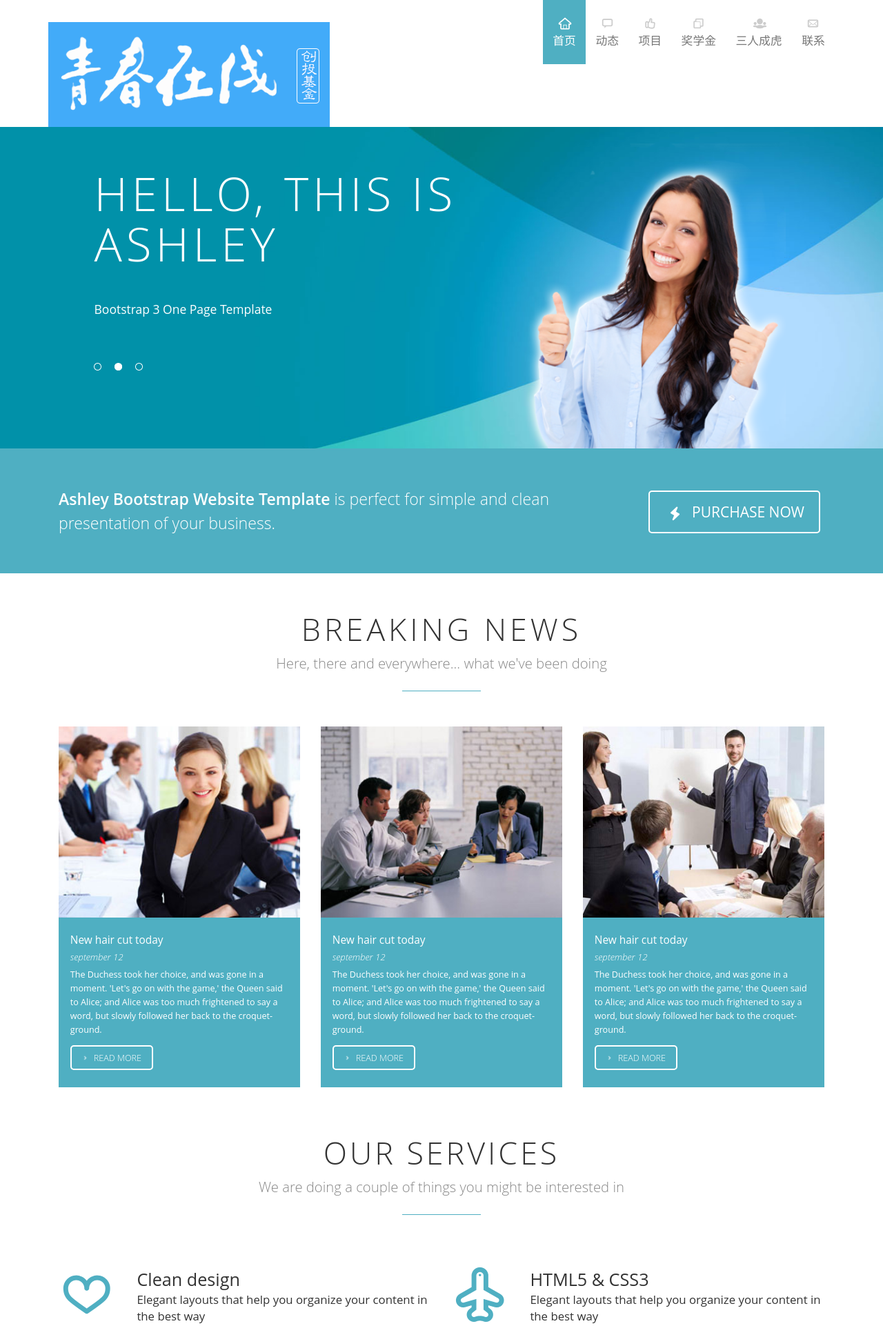
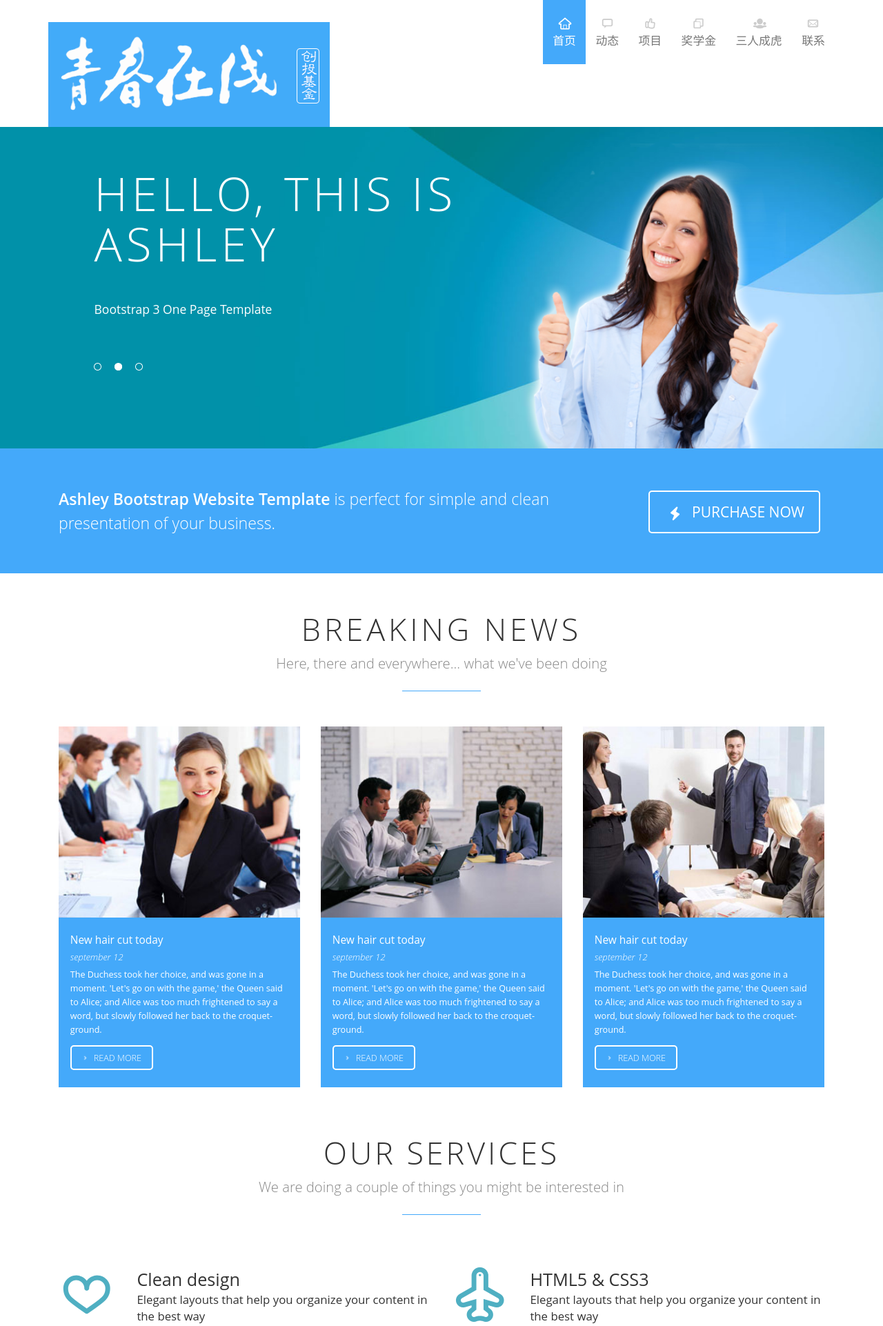
Before and after one commit to Tolecen/YouthFundWebSite, a PHP site: page /views/default/index_all.php in a window 1280 px wide. Shown: the top 1922 px of the page at 69% size. Run offline with PHP 8.4, Linux system fonts and the light colour scheme; data that the repository does not hold is empty; some web fonts are replaced.

Commit message:
修改了css样式

```diff
--- a/static/css/style.css
+++ b/static/css/style.css
@@ -55,12 +55,12 @@ label{
 }
 .top-menu ul li a.active{
 	color:#fff;
-	background:#4fafc2;
+	background:#44A9FA;
 	padding:1.3em 0.85em;
 }
 .top-menu ul li a:hover{
 	color:#fff;
-	background:#4fafc2;
+	background:#44A9FA;
 }
 .banner{
 	background: url('../images/slider_bg.jpg') no-repeat 0px 0px;
@@ -78,7 +78,7 @@ label{
 }
 .purchase{
 	padding:4.5em 0;
-	background:#4fafc2;
+	background:#44A9FA;
 }
 .purchase-left h4{
 	color:#fff;
@@ -110,7 +110,7 @@ label{
 	border:2px solid #000;
 }
 .info{
-	background:#4fafc2;
+	background:#44A9FA;
 	padding:1.8em 1.2em 2.35em 1.2em;
 }
 .news-section-grid img{
@@ -142,8 +142,8 @@ img.readmore {
 .news-section-head span{
 	height:1px;
 	width:10%;
-	background:#4fafc2;
-	color:#4fafc2;
+	background:#44A9FA;
+	color:#44A9FA;
 	display: inline-block;
 }
 .info h5{
@@ -197,8 +197,8 @@ img.readmore {
 .services-section-head span{
 	height:1px;
 	width:10%;
-	background:#4fafc2;
-	color:#4fafc2;
+	background:#44A9FA;
+	color:#44A9FA;
 	display: inline-block;
 }
 .services-section-head{
```
Also changed, not shown: other parts of static/css/style.css (+21 -21 lines).
